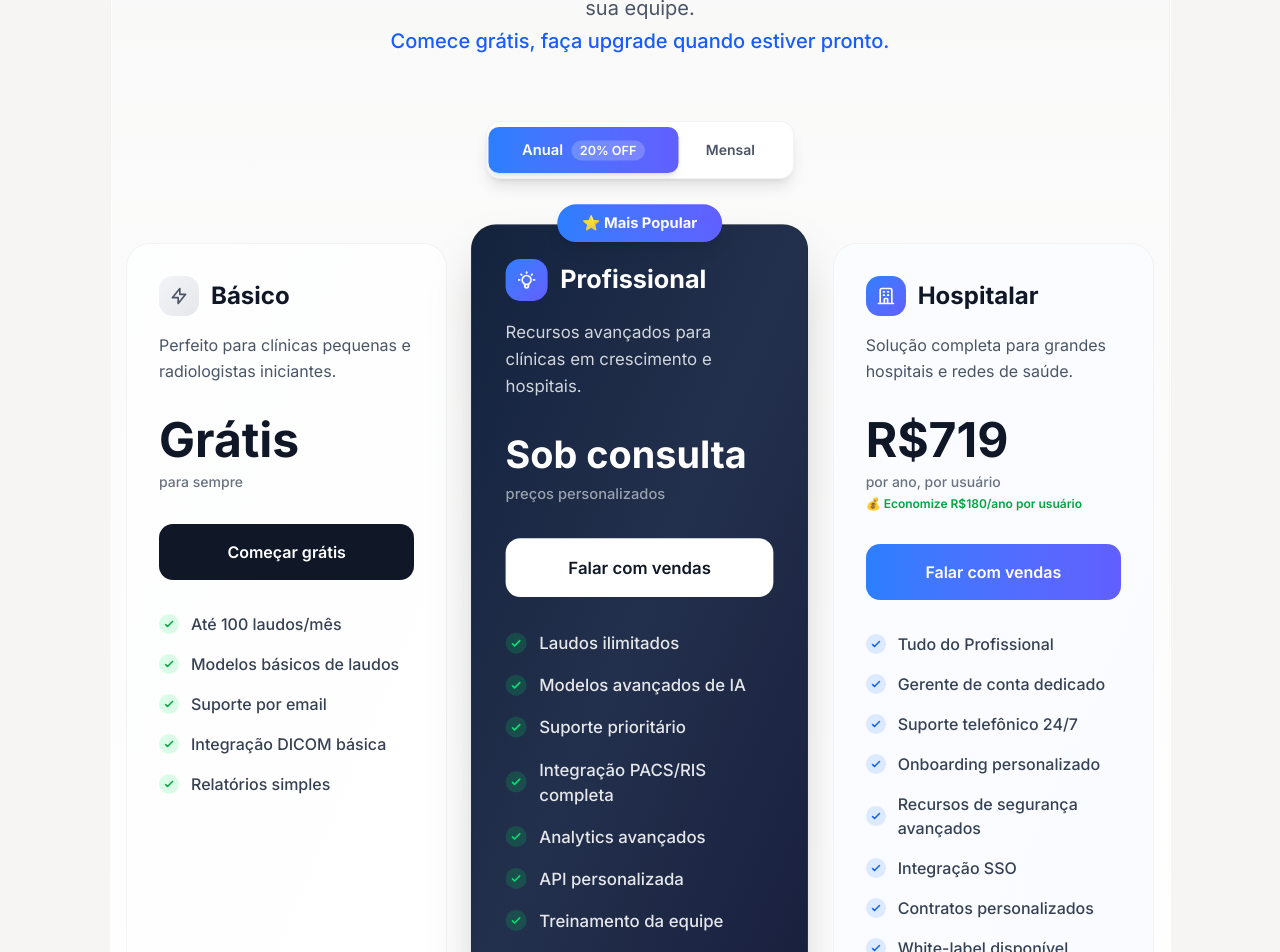
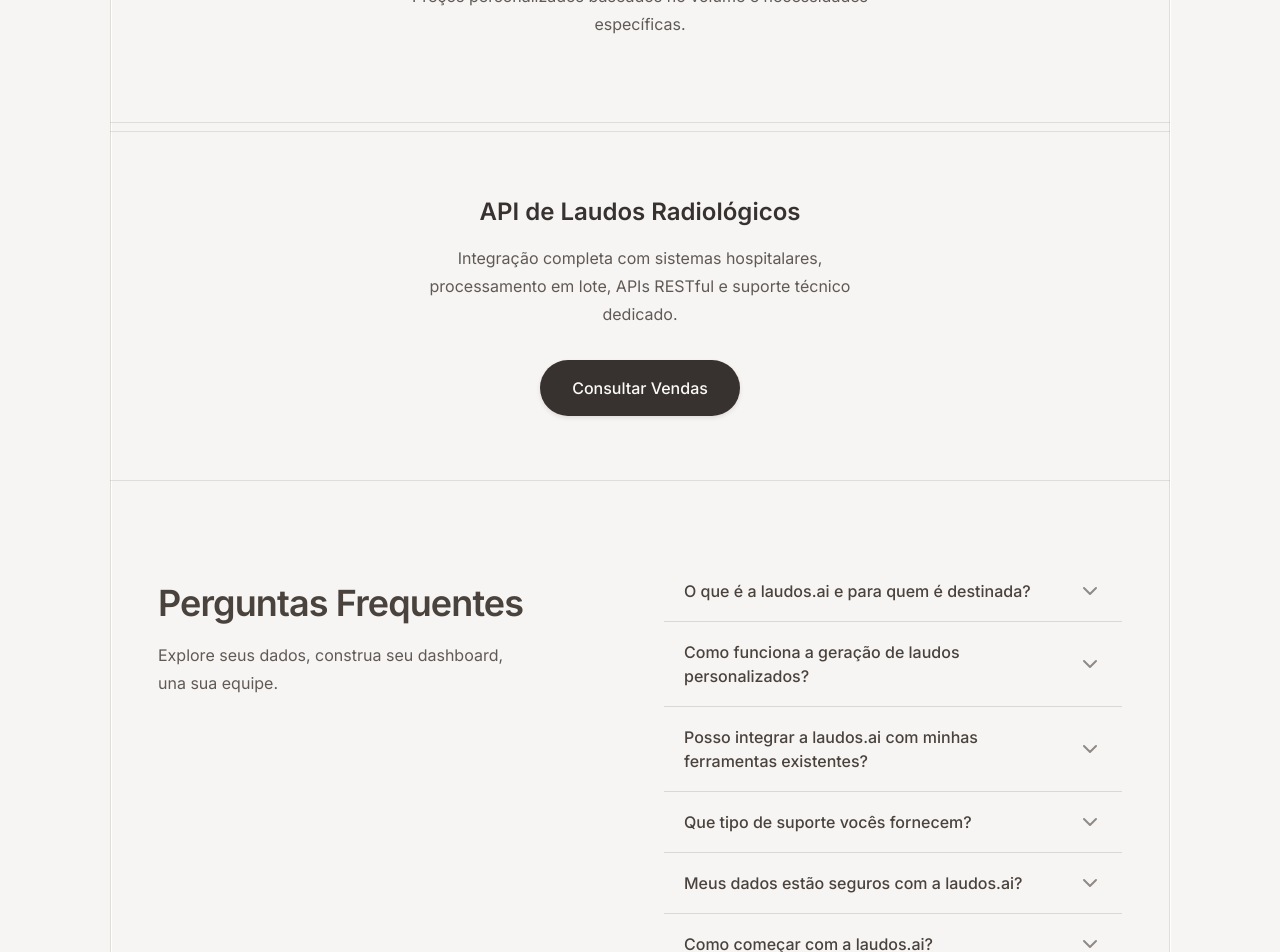
Before and after one commit to Vajbratya/v0-brillance-saa-s-landing-page, a Next.js app: page / in a window 1280 px wide. Shown: the part 5600-6552 px from the top of the page. Built offline with nearby package versions, Linux system fonts and the light colour scheme.

Commit message:
feat: simplify pricing section to one "Consultar Vendas" button
Remove complex plans, focus on essential for hospital API site.

Co-authored-by: null <183323251+Vajbratya@users.noreply.github.com>

```diff
--- a/components/pricing-section.tsx
+++ b/components/pricing-section.tsx
@@ -1,249 +1,53 @@
 "use client"
 
-import { useState } from "react"
-
 export default function PricingSection() {
-  const [billingPeriod, setBillingPeriod] = useState<"monthly" | "annually">("annually")
-
-  const pricing = {
-    starter: {
-      monthly: "Grátis",
-      annually: "Grátis",
-    },
-    professional: {
-      monthly: "Sob consulta",
-      annually: "Sob consulta",
-    },
-    enterprise: {
-      monthly: 899,
-      annually: 719, // 20% discount for annual
-    },
-  }
-
   return (
-    <div className="w-full py-20 px-4 bg-gradient-to-b from-gray-50/50 to-white">
+    <div className="w-full flex flex-col justify-center items-center gap-2">
       {/* Header Section */}
-      <div className="max-w-4xl mx-auto text-center mb-16">
-        <div className="inline-flex items-center gap-2 px-5 py-2.5 bg-gradient-to-r from-blue-50 to-indigo-50 border border-blue-200/50 rounded-full mb-8 shadow-sm">
-          <div className="w-2 h-2 bg-gradient-to-r from-blue-500 to-indigo-500 rounded-full"></div>
-          <span className="text-sm font-semibold text-blue-700">Planos & Preços</span>
+      <div className="self-stretch px-6 md:px-24 py-12 md:py-16 border-b border-[rgba(55,50,47,0.12)] flex justify-center items-center gap-6">
+        <div className="w-full max-w-[586px] px-6 py-5 shadow-[0px_2px_4px_rgba(50,45,43,0.06)] overflow-hidden rounded-lg flex flex-col justify-start items-center gap-4 shadow-none">
+          {/* Pricing Badge */}
+          <div className="px-[14px] py-[6px] bg-white shadow-[0px_0px_0px_4px_rgba(55,50,47,0.05)] overflow-hidden rounded-[90px] flex justify-start items-center gap-[8px] border border-[rgba(2,6,23,0.08)] shadow-xs">
+            <div className="w-[14px] h-[14px] relative overflow-hidden flex items-center justify-center">
+              <svg width="12" height="12" viewBox="0 0 12 12" fill="none" xmlns="http://www.w3.org/2000/svg">
+                <path
+                  d="M6 1V11M8.5 3H4.75C4.28587 3 3.84075 3.18437 3.51256 3.51256C3.18437 3.84075 3 4.28587 3 4.75C3 5.21413 3.18437 5.65925 3.51256 5.98744C3.84075 6.31563 4.28587 6.5 4.75 6.5H7.25C7.71413 6.5 8.15925 6.68437 8.48744 7.01256C8.81563 7.34075 9 7.78587 9 8.25C9 8.71413 8.81563 9.15925 8.48744 9.48744C8.15925 9.81563 7.71413 10 7.25 10H3.5"
+                  stroke="#37322F"
+                  strokeWidth="1"
+                  strokeLinecap="round"
+                  strokeLinejoin="round"
+                />
+              </svg>
             </div>
-
-        <h2 className="text-5xl md:text-6xl font-bold text-gray-900 mb-6 tracking-tight text-balance">
-          Escolha o plano ideal para sua clínica
-        </h2>
-
-        <p className="text-xl text-gray-600 max-w-3xl mx-auto leading-relaxed text-pretty">
-          Escale suas operações radiológicas com preços flexíveis que crescem com sua equipe.
-          <br />
-          <span className="text-blue-600 font-medium">Comece grátis, faça upgrade quando estiver pronto.</span>
-        </p>
-      </div>
-
-      <div className="flex justify-center mb-16">
-        <div className="bg-white p-1.5 rounded-xl shadow-lg border border-gray-200/50">
-          <button
-            onClick={() => setBillingPeriod("annually")}
-            className={`px-8 py-3 rounded-lg text-sm font-semibold transition-all duration-200 ${
-              billingPeriod === "annually"
-                ? "bg-gradient-to-r from-blue-500 to-indigo-500 text-white shadow-md transform scale-105"
-                : "text-gray-600 hover:text-gray-900 hover:bg-gray-50"
-            }`}
-          >
-            Anual
-            {billingPeriod === "annually" && (
-              <span className="ml-2 px-2 py-0.5 bg-white/20 rounded-full text-xs">20% OFF</span>
-            )}
-          </button>
-          <button
-            onClick={() => setBillingPeriod("monthly")}
-            className={`px-8 py-3 rounded-lg text-sm font-semibold transition-all duration-200 ${
-              billingPeriod === "monthly"
-                ? "bg-gradient-to-r from-blue-500 to-indigo-500 text-white shadow-md transform scale-105"
-                : "text-gray-600 hover:text-gray-900 hover:bg-gray-50"
-            }`}
-          >
-            Mensal
-          </button>
+            <div className="text-center flex justify-center flex-col text-[#37322F] text-xs font-medium leading-3 font-sans">
+              API Empresarial
             </div>
           </div>
 
-      <div className="max-w-7xl mx-auto">
-        <div className="grid grid-cols-1 md:grid-cols-3 gap-8 lg:gap-8">
-          {/* Starter Plan */}
-          <div className="bg-white border border-gray-200/50 rounded-3xl p-8 relative hover:shadow-xl hover:shadow-gray-100/50 transition-all duration-300 hover:-translate-y-1 group">
-            <div className="absolute inset-0 bg-gradient-to-br from-gray-50/30 to-transparent rounded-3xl"></div>
-            <div className="relative">
-              <div className="mb-8">
-                <div className="flex items-center gap-3 mb-4">
-                  <div className="w-10 h-10 bg-gradient-to-br from-gray-100 to-gray-200 rounded-xl flex items-center justify-center">
-                    <svg className="w-5 h-5 text-gray-600" fill="none" stroke="currentColor" viewBox="0 0 24 24">
-                      <path
-                        strokeLinecap="round"
-                        strokeLinejoin="round"
-                        strokeWidth={2}
-                        d="M13 10V3L4 14h7v7l9-11h-7z"
-                      />
-                    </svg>
-                  </div>
-                  <h3 className="text-2xl font-bold text-gray-900">Básico</h3>
-                </div>
-                <p className="text-gray-600 mb-8 leading-relaxed">
-                  Perfeito para clínicas pequenas e radiologistas iniciantes.
-                </p>
-
-                <div className="mb-8">
-                  <div className="text-5xl font-bold text-gray-900 mb-2">Grátis</div>
-                  <div className="text-sm text-gray-500 font-medium">para sempre</div>
+          <div className="self-stretch text-center flex justify-center flex-col text-[#49423D] text-3xl md:text-5xl font-semibold leading-tight md:leading-[60px] font-sans tracking-tight">
+            Integre nossa API de laudos radiológicos
           </div>
 
-                <button className="w-full bg-gray-900 text-white py-4 px-6 rounded-xl font-semibold hover:bg-gray-800 transition-all duration-200 hover:shadow-lg group-hover:scale-105">
-                  Começar grátis
-                </button>
-              </div>
-
-              <div className="space-y-4">
-                {[
-                  "Até 100 laudos/mês",
-                  "Modelos básicos de laudos",
-                  "Suporte por email",
-                  "Integração DICOM básica",
-                  "Relatórios simples",
-                ].map((feature, index) => (
-                  <div key={index} className="flex items-center gap-3">
-                    <div className="w-5 h-5 bg-green-100 rounded-full flex items-center justify-center flex-shrink-0">
-                      <svg className="w-3 h-3 text-green-600" fill="none" stroke="currentColor" viewBox="0 0 24 24">
-                        <path strokeLinecap="round" strokeLinejoin="round" strokeWidth={3} d="M5 13l4 4L19 7" />
-                      </svg>
-                    </div>
-                    <span className="text-gray-700 font-medium">{feature}</span>
-                  </div>
-                ))}
+          <div className="self-stretch text-center text-[#605A57] text-base font-normal leading-7 font-sans">
+            Solução empresarial para hospitais e clínicas que precisam de integração robusta e escalável.
+            <br />
+            Preços personalizados baseados no volume e necessidades específicas.
           </div>
         </div>
       </div>
 
-          {/* Professional Plan - Featured */}
-          <div className="bg-gradient-to-br from-gray-900 via-gray-800 to-gray-900 text-white border border-gray-700/50 rounded-3xl p-8 relative scale-105 shadow-2xl hover:shadow-3xl transition-all duration-300 hover:scale-110 group">
-            <div className="absolute -top-5 left-1/2 transform -translate-x-1/2">
-              <div className="bg-gradient-to-r from-blue-500 to-indigo-500 text-white px-6 py-2 rounded-full text-sm font-bold shadow-lg">
-                ⭐ Mais Popular
-              </div>
+      <div className="self-stretch border-b border-t border-[rgba(55,50,47,0.12)] flex justify-center items-center py-16">
+        <div className="flex flex-col justify-center items-center gap-8 max-w-md">
+          <div className="text-center">
+            <h3 className="text-2xl font-semibold text-[#37322F] mb-4">API de Laudos Radiológicos</h3>
+            <p className="text-[#605A57] text-base leading-7">
+              Integração completa com sistemas hospitalares, processamento em lote, APIs RESTful e suporte técnico
+              dedicado.
+            </p>
           </div>
 
-            <div className="absolute inset-0 bg-gradient-to-br from-blue-500/10 to-indigo-500/10 rounded-3xl"></div>
-
-            <div className="relative">
-              <div className="mb-8">
-                <div className="flex items-center gap-3 mb-4">
-                  <div className="w-10 h-10 bg-gradient-to-br from-blue-500 to-indigo-500 rounded-xl flex items-center justify-center">
-                    <svg className="w-5 h-5 text-white" fill="none" stroke="currentColor" viewBox="0 0 24 24">
-                      <path
-                        strokeLinecap="round"
-                        strokeLinejoin="round"
-                        strokeWidth={2}
-                        d="M9.663 17h4.673M12 3v1m6.364 1.636l-.707.707M21 12h-1M4 12H3m3.343-5.657l-.707-.707m2.828 9.9a5 5 0 117.072 0l-.548.547A3.374 3.374 0 0014 18.469V19a2 2 0 11-4 0v-.531c0-.895-.356-1.754-.988-2.386l-.548-.547z"
-                      />
-                    </svg>
-                  </div>
-                  <h3 className="text-2xl font-bold">Profissional</h3>
-                </div>
-                <p className="text-gray-300 mb-8 leading-relaxed">
-                  Recursos avançados para clínicas em crescimento e hospitais.
-                </p>
-
-                <div className="mb-8">
-                  <div className="text-4xl font-bold mb-2">Sob consulta</div>
-                  <div className="text-sm text-gray-400 font-medium">preços personalizados</div>
-                </div>
-
-                <button className="w-full bg-white text-gray-900 py-4 px-6 rounded-xl font-semibold hover:bg-gray-100 transition-all duration-200 hover:shadow-lg group-hover:scale-105">
-                  Falar com vendas
-                </button>
-              </div>
-
-              <div className="space-y-4">
-                {[
-                  "Laudos ilimitados",
-                  "Modelos avançados de IA",
-                  "Suporte prioritário",
-                  "Integração PACS/RIS completa",
-                  "Analytics avançados",
-                  "API personalizada",
-                  "Treinamento da equipe",
-                ].map((feature, index) => (
-                  <div key={index} className="flex items-center gap-3">
-                    <div className="w-5 h-5 bg-green-500/20 rounded-full flex items-center justify-center flex-shrink-0">
-                      <svg className="w-3 h-3 text-green-400" fill="none" stroke="currentColor" viewBox="0 0 24 24">
-                        <path strokeLinecap="round" strokeLinejoin="round" strokeWidth={3} d="M5 13l4 4L19 7" />
-                      </svg>
-                    </div>
-                    <span className="text-gray-200 font-medium">{feature}</span>
-                  </div>
-                ))}
-              </div>
-            </div>
-          </div>
-
-          {/* Enterprise Plan */}
-          <div className="bg-white border border-gray-200/50 rounded-3xl p-8 relative hover:shadow-xl hover:shadow-gray-100/50 transition-all duration-300 hover:-translate-y-1 group">
-            <div className="absolute inset-0 bg-gradient-to-br from-blue-50/30 to-indigo-50/30 rounded-3xl"></div>
-            <div className="relative">
-              <div className="mb-8">
-                <div className="flex items-center gap-3 mb-4">
-                  <div className="w-10 h-10 bg-gradient-to-br from-blue-500 to-indigo-500 rounded-xl flex items-center justify-center">
-                    <svg className="w-5 h-5 text-white" fill="none" stroke="currentColor" viewBox="0 0 24 24">
-                      <path
-                        strokeLinecap="round"
-                        strokeLinejoin="round"
-                        strokeWidth={2}
-                        d="M19 21V5a2 2 0 00-2-2H7a2 2 0 00-2 2v16m14 0h2m-2 0h-5m-9 0H3m2 0h5M9 7h1m-1 4h1m4-4h1m-1 4h1m-5 10v-5a1 1 0 011-1h2a1 1 0 011 1v5m-4 0h4"
-                      />
-                    </svg>
-                  </div>
-                  <h3 className="text-2xl font-bold text-gray-900">Hospitalar</h3>
-                </div>
-                <p className="text-gray-600 mb-8 leading-relaxed">
-                  Solução completa para grandes hospitais e redes de saúde.
-                </p>
-
-                <div className="mb-8">
-                  <div className="text-5xl font-bold text-gray-900 mb-2">R${pricing.enterprise[billingPeriod]}</div>
-                  <div className="text-sm text-gray-500 font-medium">
-                    por {billingPeriod === "monthly" ? "mês" : "ano"}, por usuário
-                  </div>
-                  {billingPeriod === "annually" && (
-                    <div className="text-xs text-green-600 font-semibold mt-1">💰 Economize R$180/ano por usuário</div>
-                  )}
-                </div>
-
-                <button className="w-full bg-gradient-to-r from-blue-500 to-indigo-500 text-white py-4 px-6 rounded-xl font-semibold hover:from-blue-600 hover:to-indigo-600 transition-all duration-200 hover:shadow-lg group-hover:scale-105">
-                  Falar com vendas
-                </button>
-              </div>
-
-              <div className="space-y-4">
-                {[
-                  "Tudo do Profissional",
-                  "Gerente de conta dedicado",
-                  "Suporte telefônico 24/7",
-                  "Onboarding personalizado",
-                  "Recursos de segurança avançados",
-                  "Integração SSO",
-                  "Contratos personalizados",
-                  "White-label disponível",
-                ].map((feature, index) => (
-                  <div key={index} className="flex items-center gap-3">
-                    <div className="w-5 h-5 bg-blue-100 rounded-full flex items-center justify-center flex-shrink-0">
-                      <svg className="w-3 h-3 text-blue-600" fill="none" stroke="currentColor" viewBox="0 0 24 24">
-                        <path strokeLinecap="round" strokeLinejoin="round" strokeWidth={3} d="M5 13l4 4L19 7" />
-                      </svg>
-                    </div>
-                    <span className="text-gray-700 font-medium">{feature}</span>
-                  </div>
-                ))}
-              </div>
-            </div>
+          <div className="px-8 py-4 bg-[#37322F] shadow-[0px_2px_4px_rgba(55,50,47,0.12)] overflow-hidden rounded-[99px] flex justify-center items-center cursor-pointer hover:bg-[#2a241f] transition-colors">
+            <div className="text-[#FBFAF9] text-base font-medium font-sans">Consultar Vendas</div>
           </div>
         </div>
       </div>
```
Lines whose indentation alone changed are shown as unchanged.
